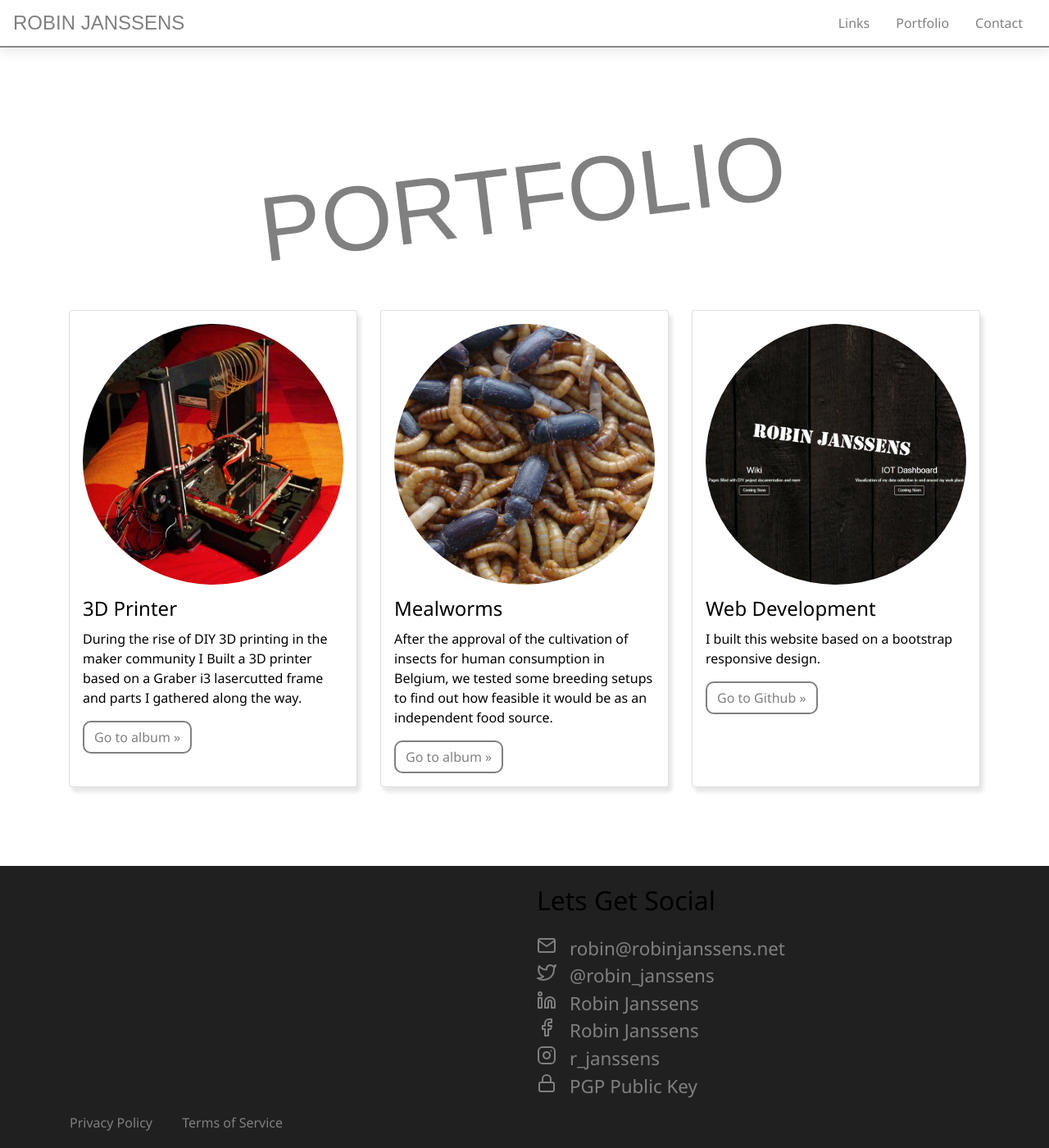
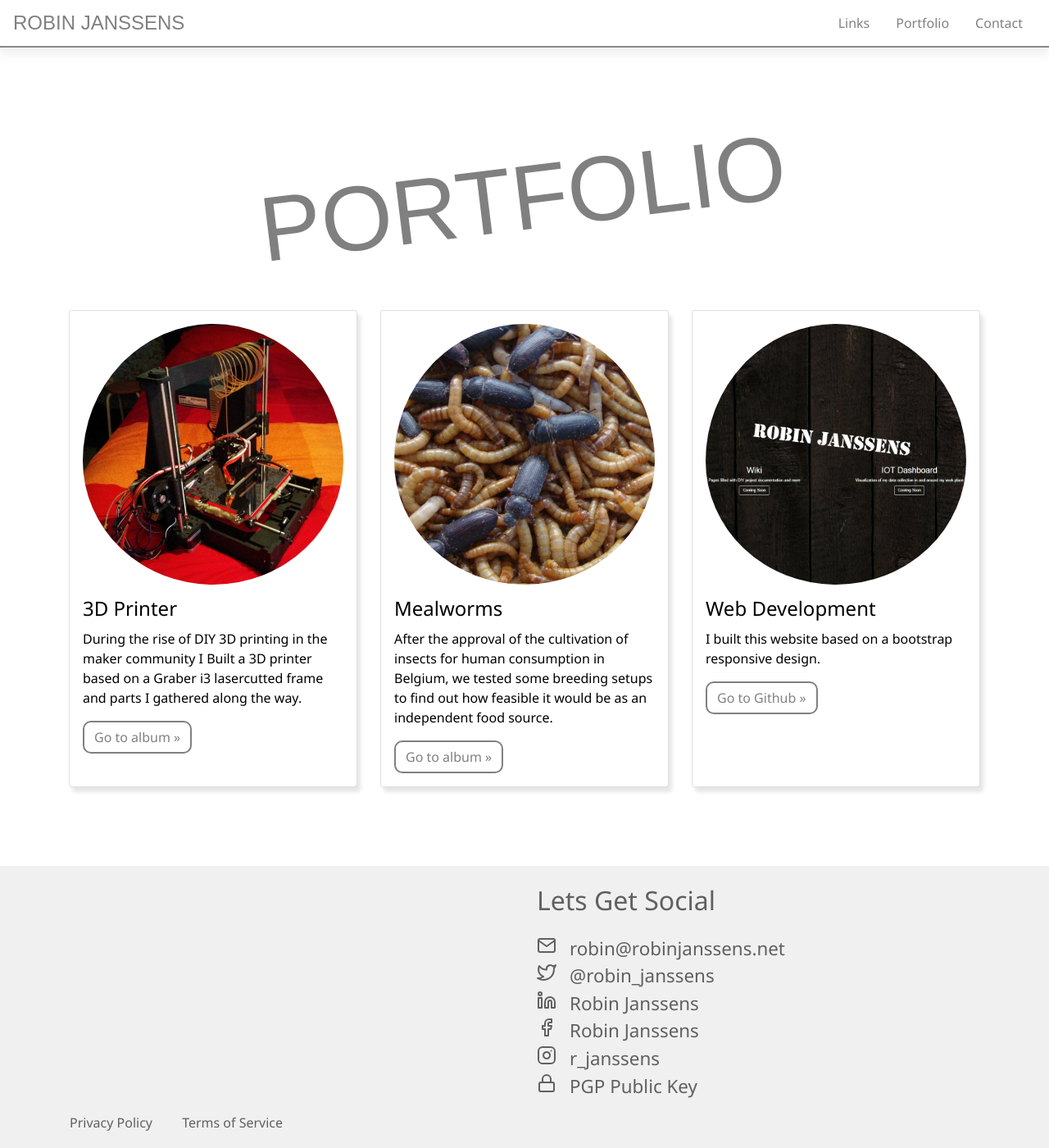
Before and after one commit to robinjanssens/robinjanssens.net, a Jekyll site: the page built from index.md, in a window 1280 px wide and 1400 px high, scrolled down 832 px. Shown: the whole window at 82% size. Built offline with Jekyll 4.4.1, drawn with Linux system fonts in a browser that asks for light colours; nearby versions of some CDN libraries; some web fonts are replaced; comment, search, counter and statistics services are not loaded.

Commit message:
changed footer to light gray

```diff
--- a/assets/css/style.css
+++ b/assets/css/style.css
@@ -17,7 +17,7 @@ article {
   padding-bottom: 5rem;
 }
 h1, h2, h3, h4, h5, h6, p {
-  color: rgb(0,0,0); /* Black headers */
+  color: rgb(0,0,0); /* Black */
 }
 .inverse {
   background-color: rgb(128,128,128);
@@ -118,13 +118,14 @@ h1, h2, h3, h4, h5, h6, p {
   bottom: 0;
   width: 100%;
   min-height: 21.5rem;      /* Set the fixed height of the footer here */
-  background-color: rgb(32,32,32);
-  color: rgb(128,128,128);
+  background-color: rgb(240,240,240);
+  color: rgb(96,96,96);
   padding-top: 1rem;
   padding-bottom: 1rem;
 }
 .footer h2 {
   font-family: 'Noto Sans', sans-serif;
+  color: rgb(96,96,96);
   padding-top: 0.5rem;
   padding-bottom: 1rem;
 }
@@ -135,7 +136,7 @@ h1, h2, h3, h4, h5, h6, p {
 }
 .social a:link,
 .social a:visited {
-  color: rgb(128,128,128);
+  color: rgb(96,96,96);
 }
 .social a:hover,
 .social a:active {
@@ -154,7 +155,7 @@ h1, h2, h3, h4, h5, h6, p {
 }
 .footer-links a:link,
 .footer-links a:visited {
-  color: rgb(128,128,128);
+  color: rgb(96,96,96);
 }
 .footer-links a:hover,
 .footer-links a:active {
```
